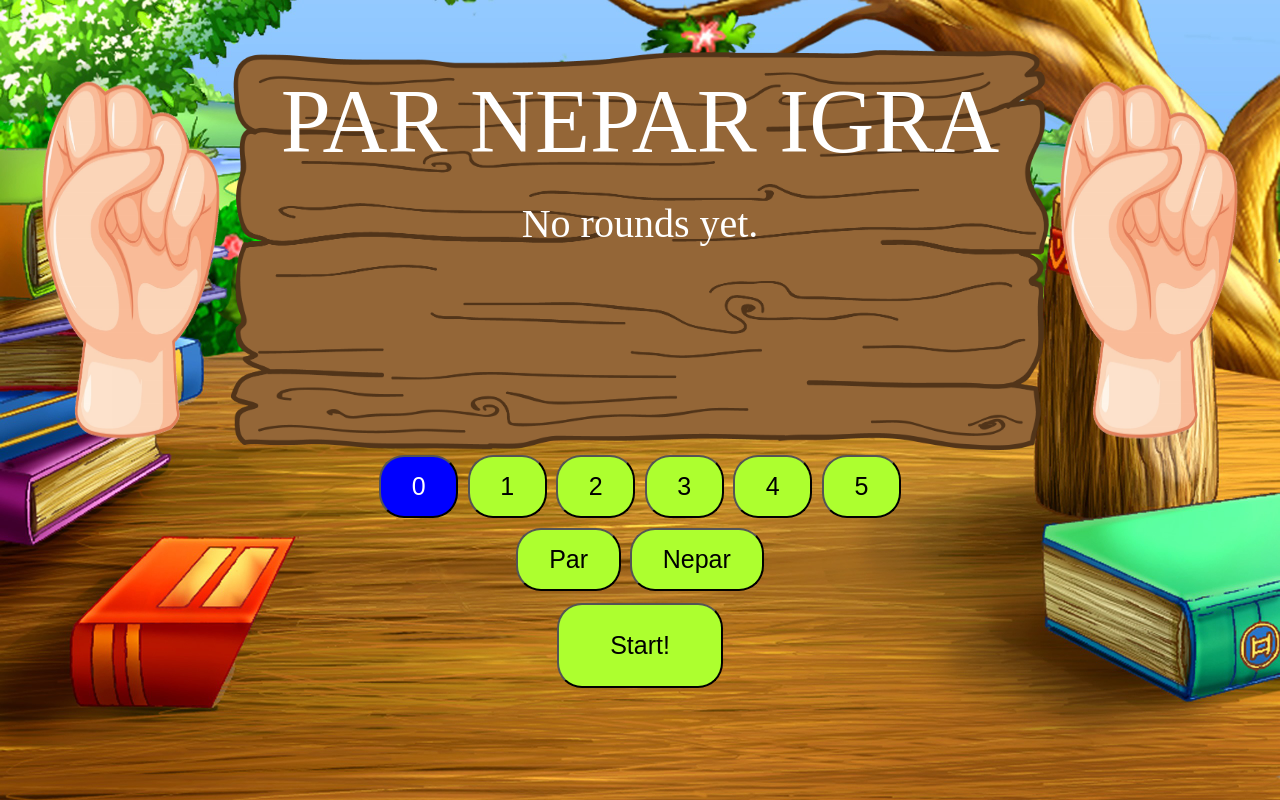
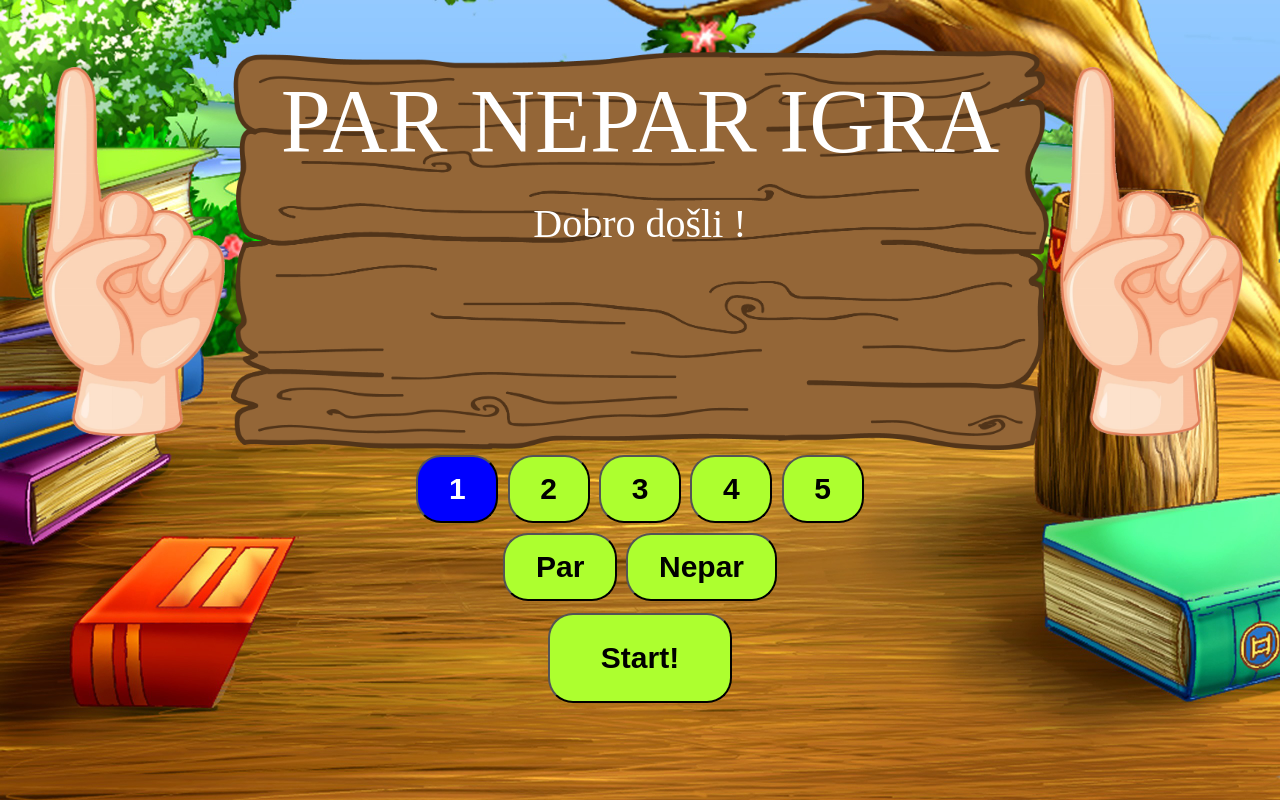
Before and after one commit to karlodzafic/eglas_bootcamp2020, a React (Create React App) app in the folder igra/: page / in a window 1280 px wide. Built offline with nearby package versions, Linux system fonts and the light colour scheme; a web font is replaced by a local one.

Commit message:
alfa verzija

```diff
--- a/igra/src/App.js
+++ b/igra/src/App.js
@@ -5,7 +5,7 @@ import Rounds from "./components/Rounds"
 import Player from "./components/Player";
 import "./styles.css";
 
-const weapons = ["0","1", "2", "3","4","5"];
+const weapons = ["1", "2", "3","4","5"];
 
 class App extends React.Component {
   state = {
@@ -34,13 +34,6 @@ class App extends React.Component {
     }, 100);
   };
 
-//   startGame = () => {
-//     this.setState({ playerTwoHand: weapons[Math.floor(Math.random() * weapons.length)], winner: null });
-
-//     const winner = this.selectWinner();
-
-//     this.setState({ history: [...this.state.history, winner] });
-//   }
 
   selectWinner = () => {
         const { playerOneHand, playerTwoHand, playerChoice } = this.state;
@@ -79,7 +72,6 @@ class App extends React.Component {
             <button className={`button ${playerChoice === 'par' ? 'active' : null}`} onClick={() => this.selectParNepar("par")}>Par</button>
             <button className={`button ${playerChoice === 'nepar' ? 'active' : null}`} onClick={() => this.selectParNepar("nepar")}>Nepar</button>
         </div>
-        {/* <div className="winner">{winner ? this.selectWinner() : null}</div> */}
         <button className="button" type="button" onClick={playerChoice ? this.startGame : null}>Start!</button>
       </div>
     );
--- a/igra/src/components/History.js
+++ b/igra/src/components/History.js
@@ -16,7 +16,7 @@ const History = ({ history }) => {
         }
     }
 
-    return <div className="scoreboard">Igrac {playerScore}:{computerScore} Kompjuter</div>;
+    return <div className="scoreboard">Igrac {playerScore}:{computerScore} Comp</div>;
 }
 
 export default History;
--- a/igra/src/components/Player.js
+++ b/igra/src/components/Player.js
@@ -1,6 +1,5 @@
 import React from "react";
 
-import nula from "../assets/0.jpg";
 import jedan from "../assets/1.jpg";
 import dva from "../assets/2.jpg";
 import tri from "../assets/3.jpg";
@@ -11,13 +10,12 @@ const Player = ({ weapon }) => {
     let image = null;
 
     switch (weapon) {
-        case "0": image = nula; break;
         case "1": image = jedan; break;
         case "2": image = dva; break;
         case "3": image = tri; break;
         case "4": image = cetiri; break;
         case "5": image = pet; break;
-        default: image = nula;
+        default: image = jedan;
     }
 
     return <img className="player-image" src={image} alt="Par Nepar" />;
--- a/igra/src/components/Rounds.js
+++ b/igra/src/components/Rounds.js
@@ -2,12 +2,12 @@ import React from "react";
 
 const Rounds = ({ history }) => {
     if(history.length === 0 ){
-        return <p className="rounds">No rounds yet.</p>;
+        return <p className="rounds">Dobro došli !</p>;
     }
 
     return (
         <div className="rounds">
-            {history.map((game, i) => game ? <p> {i + 1}. runda: Igrac je pobijedio</p> : <p> {i + 1}. runda kompjuter je pobijedio</p>)}
+            {history.map((game, i) => game ? <p> {i + 1}. runda: Igrac je pobijedio</p> : <p> {i + 1}. runda Comp je pobijedio</p>)}
         </div>
     );
 }
--- a/igra/src/styles.css
+++ b/igra/src/styles.css
@@ -51,7 +51,8 @@
 }
 
 .button {
-  font-size: 25px;
+  font-size: 30px;
+  font-weight: bold;
   border-radius: 25px;
   padding: 2% 4%;
   outline: none;
```
Also changed, not shown: 1 other file (tests, documents, lock files or other folders).
